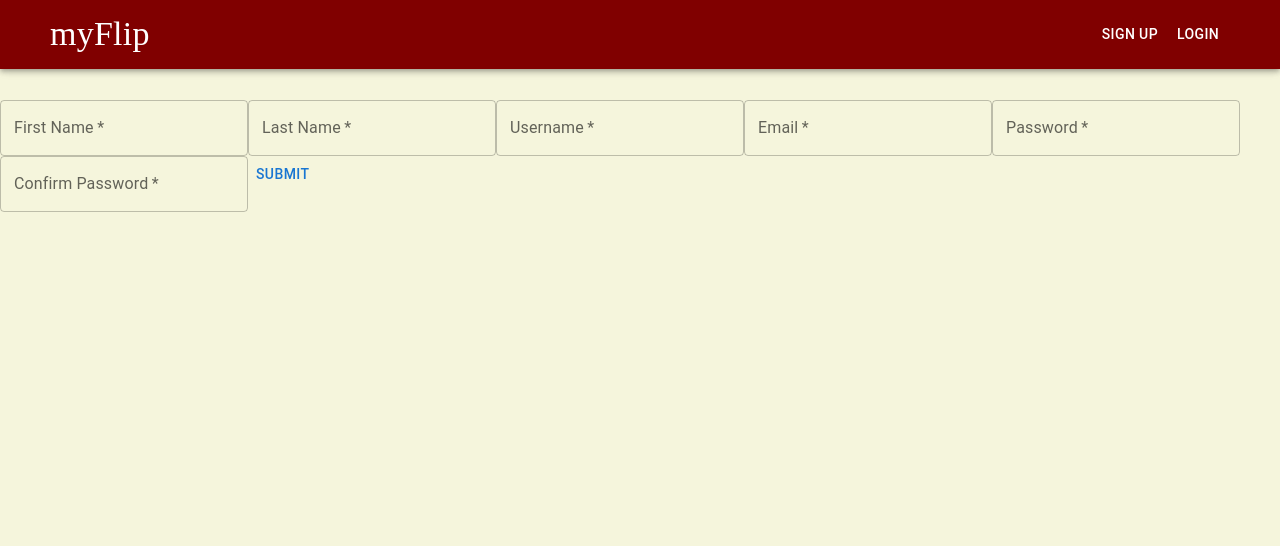
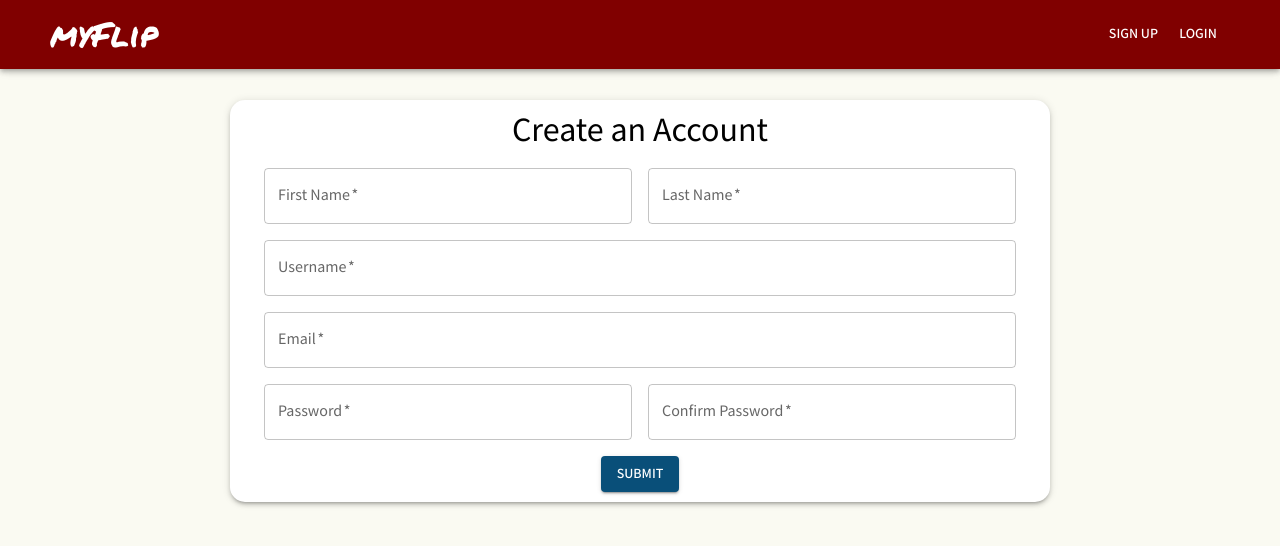
Before and after one commit to SidSaythongphet/myflip-client-frontend, a React (Create React App) app: page /signup in a window 1280 px wide. Shown: the top 546 px of the page. Built offline with nearby package versions, Linux system fonts and the light colour scheme.

Commit message:
style login and signup

```diff
--- a/package.json
+++ b/package.json
@@ -16,6 +16,7 @@
     "react-dom": "^17.0.2",
     "react-router-dom": "^6.2.2",
     "react-scripts": "5.0.0",
+    "react-toastify": "^8.2.0",
     "web-vitals": "^2.1.4"
   },
   "scripts": {
--- a/public/index.html
+++ b/public/index.html
@@ -24,6 +24,9 @@
       work correctly both with client-side routing and a non-root public URL.
       Learn how to configure a non-root public URL by running `npm run build`.
     -->
+    <link rel="preconnect" href="https://fonts.googleapis.com">
+    <link rel="preconnect" href="https://fonts.gstatic.com" crossorigin>
+    <link href="https://fonts.googleapis.com/css2?family=Mada:wght@200;300;400;500;600;700&family=Permanent+Marker&display=swap" rel="stylesheet">
     <title>React App</title>
   </head>
   <body>
--- a/src/App.jsx
+++ b/src/App.jsx
@@ -2,32 +2,76 @@ import React, { useEffect, useState } from "react";
 import { BrowserRouter as Router, Routes, Route } from "react-router-dom";
 import Login from "./components/authentication/Login";
 import Signup from "./components/authentication/Signup";
-import DashboardContainer from "./components/dashboard/DashboardContainer";
+import DashboardPage from "./components/dashboard/DashboardPage";
 import Navbar from "./components/navigation/Navbar";
 import CreatePostForm from "./components/posts/CreatePostForm";
 import PostContainer from "./components/posts/PostContainer";
 import Home from "./components/static/Home";
 import { baseURL, headers } from "./Globals";
+import { createTheme, ThemeProvider } from '@mui/material/styles';
+import { ToastContainer, toast } from 'react-toastify';
+import 'react-toastify/dist/ReactToastify.css';
+
+const theme = createTheme({
+  palette: {
+    primary: {
+      light: '#00d4ff',
+      main: '#094f79',
+      dark: '#020024',
+    },
+    secondary: {
+      light: '#ffdd72',
+      main: '#ffd54f',
+      dark: '#b29537',
+    }
+  },
+  typography: {
+    fontFamily: 'Mada',
+    fontWeightLight: 300,
+    fontWeightRegular: 400,
+    fontWeightMedium: 500,
+    fontWeightBold: 700
+  }
+})
 
 function App() {
   const [loggedIn, setLoggedIn] = useState(false)
   const [currentUser, setCurrentUser] = useState({})
   const [posts, setPosts] = useState([])
+  const [followees, setFollowees] = useState([])
+  const [isLoaded, setIsLoaded] = useState(false)
+
+  const notifyErrors = message => toast.error(message);
 
   const loginUser = user => {
     setCurrentUser(user)
+    setFollowees(user.followees)
     setLoggedIn(true)
   }
 
   const logoutUser = () => {
     setCurrentUser({})
     setLoggedIn(false)
+    setPosts([])
+    setFollowees([])
     localStorage.removeItem('jwt')
   }
-
+  console.log("Posts:", posts)
+  console.log("CurrentUser:", currentUser)
+  console.log("Followees:", followees)
   // check if local storage has token and if so, set current user
   useEffect(() => {
     const token = localStorage.getItem('jwt')
+    const fetchPosts = async () => {
+      const response = await fetch(baseURL + '/posts')
+      const data = await response.json()
+      if (response.ok) {
+        setPosts(data)
+      } else {
+        console.log(data.errors)
+      }
+    }
+
     if (token && !loggedIn) {
 
       fetch(baseURL + '/profile', {
@@ -37,18 +81,13 @@ function App() {
         }
       })
       .then(resp => resp.json())
-        .then(user => loginUser(user))
+      .then(user => {
+        loginUser(user)
+      })
     }
 
     if (loggedIn) {
-      fetch(baseURL + '/posts', {
-        method: "GET",
-        headers: {
-          "Authorization": `Bearer ${ token }`
-        }
-      })
-        .then(resp => resp.json())
-        .then(data => setPosts(data))
+      fetchPosts()
     }
   }, [loggedIn])
 
@@ -56,18 +95,33 @@ function App() {
     setCurrentUser(user)
   }
 
+  const handleNewPost = (newPost) => {
+    setPosts([...posts, newPost])
+  }
+
+  const handleDeletePost = (deletedPost) => {
+    const updatePosts = posts.filter(post => post.id !== deletedPost.id)
+    setPosts(updatePosts)
+  }
+
+  const handleFollow = user => {
+    setFollowees([...followees, user])
+  }
+
   return (
+    <ThemeProvider theme={theme}>
       <Router>
         <Navbar logoutUser={ logoutUser} loggedIn={ loggedIn } currentUser={ currentUser }/>
-       {loggedIn ? <h1>Welcome, { currentUser.first_name }</h1> : null}
+        <ToastContainer/>
         <Routes>
-        <Route path='/' element={ <PostContainer posts={ posts } currentUser={ currentUser }/> } />
-        <Route path='/dashboard/:username' element={ <DashboardContainer currentUser={ currentUser } onUpdateUser={ handleUpdateUser } /> }/>
-        <Route path='/signup' element={ <Signup loginUser={ loginUser } loggedIn={ loggedIn }/> } />
-        <Route path='/login' element={ <Login loginUser={ loginUser } loggedIn={ loggedIn } /> } />
-        <Route path='/newpost' element={ <CreatePostForm currentUser={ currentUser }/> } />
+          <Route path='/' element={ <PostContainer posts={ posts } currentUser={ currentUser } onDeletePost={ handleDeletePost } onFollow={ handleFollow } isLoaded={ isLoaded }/> } />
+          <Route path='/dashboard/:username' element={ <DashboardPage currentUser={ currentUser } notifyErrors={ notifyErrors } onUpdateUser={ handleUpdateUser } followees={ followees }/> }/>
+          <Route path='/signup' element={ <Signup loginUser={ loginUser } loggedIn={ loggedIn } notifyErrors={ notifyErrors }/> } />
+          <Route path='/login' element={ <Login loginUser={ loginUser } loggedIn={ loggedIn } notifyErrors={ notifyErrors } /> } />
+          <Route path='/newpost' element={ <CreatePostForm currentUser={ currentUser } onNewPost={ handleNewPost }/> } />
         </Routes>
       </Router>
+    </ThemeProvider>
   )
 }
 
--- a/src/components/authentication/Login.jsx
+++ b/src/components/authentication/Login.jsx
@@ -1,10 +1,11 @@
 import React, { useState, useEffect } from 'react';
-import { Box, Button, TextField } from '@mui/material';
+import { Button, TextField, Grid, Typography } from '@mui/material';
 import { baseURL, headers } from '../../Globals';
 import { useNavigate } from 'react-router-dom';
+import StyledBox from '../styles/StyledBox';
 
 
-const Login = ({ loginUser, loggedIn }) => {
+const Login = ({ loginUser, loggedIn, notifyErrors }) => {
   const [username, setUsername] = useState('')
   const [password, setPassword] = useState('')
   const navigate = useNavigate()
@@ -34,39 +35,48 @@ const Login = ({ loginUser, loggedIn }) => {
     if (response.ok) {
       loginUser(data.user)
       localStorage.setItem('jwt', data.token)
-      navigate('/')
+      navigate(`/dashboard/${ username }`)
     } else {
-      //TODO add toast error
-      console.log(data.errors)
+      data.errors.map(err => notifyErrors(err))
     }
   }
 
   return (
-    <Box
-        component="form"
-        sx={{
-            '& .MuiTextField-root': { m: 1, width: '25ch' },
-            }}
-        noValidate
-        autoComplete="off"
-    >
+    <Grid container justifyContent="center">
+      <Grid item>
+        <StyledBox width="600px">
+          <Grid container spacing={2} justifyContent="center">
+            <Grid item xs={12} textAlign="center">
+              <Typography variant='h4'>Login</Typography>
+            </Grid>
+            <Grid item xs={9}>
               <TextField
                 required
                 label="Username"
                 name="username"
+                fullWidth
                 value={ username }
                 onChange={ (e) => setUsername(e.target.value) }
               />
+            </Grid>
+            <Grid item xs={9}>
               <TextField
                 required
                 label="Password"
                 type="password"
                 name="password"
+                fullWidth
                 value={ password }
                 onChange={ (e) => setPassword(e.target.value) }
               />
-      <Button onClick={ handleSubmit }>Submit</Button>
-    </Box>
+            </Grid>
+            <Grid item xs={12} textAlign="center">
+              <Button onClick={ handleSubmit } variant='contained'>Submit</Button>
+            </Grid>
+          </Grid>
+        </StyledBox>
+      </Grid>
+    </Grid>
   )
 }
 
--- a/src/components/authentication/Signup.jsx
+++ b/src/components/authentication/Signup.jsx
@@ -1,10 +1,10 @@
 import React, { useState, useEffect } from 'react';
-import { Box, Button, Grid, TextField } from '@mui/material';
+import { Button, Grid, TextField, Typography } from '@mui/material';
 import { baseURL, headers } from '../../Globals';
 import { useNavigate } from 'react-router-dom';
-import { fileChecksum } from '../utils/checksum';
+import StyledBox from '../styles/StyledBox';
 
-const Signup = ({ loginUser, loggedIn }) => {
+const Signup = ({ loginUser, loggedIn, notifyErrors }) => {
   const [userData, setUserData] = useState({
     first_name: "",
     last_name: "",
@@ -13,8 +13,6 @@ const Signup = ({ loginUser, loggedIn }) => {
     password: "",
     password_confirmation: ""
   })
-  // const [file, setFile] = useState(null)
-  // const [profilePicture, setProfilePicture] = useState("")
 
   const navigate = useNavigate()
 
@@ -25,25 +23,14 @@ const Signup = ({ loginUser, loggedIn }) => {
   }, [loggedIn])
 
   const handleChange = (e) => {
-    // if (e.target.type === 'file') {
-    //   setFile(e.target.files[0])
-    // }
-    // if (e.target.name !== 'profile_picture') {
     setUserData({
       ...userData,
       [e.target.name]: e.target.value
     })
-    // }
   }
 
   const handleSubmit = async (e) => {
     e.preventDefault()
-
-    const strongParams = {
-      user: {
-        ...userData
-      }
-    }
 
     const response = await fetch(baseURL + '/signup', {
       method: 'POST',
@@ -56,65 +43,90 @@ const Signup = ({ loginUser, loggedIn }) => {
       localStorage.setItem('jwt', data.token)
       navigate(`/dashboard/${ data.user.username }`)
     } else {
-      console.log(data.errors)
+      data.errors.map(err => notifyErrors(err))
     }
   }
 
   return (
     <Grid container justifyContent="center">
       <Grid item>
-        <Box
-          component="form"
-          noValidate
-          autoComplete="off"
-        >
+        <StyledBox width="800px">
+          <Grid container spacing={2}>
+            <Grid item xs={12} textAlign="center">
+              <Typography variant='h4'>Create an Account</Typography>
+            </Grid>
+            <Grid item xs={12} container spacing={2}>
+              <Grid item xs={6}>
                 <TextField
                   required
                   label="First Name"
                   name="first_name"
+                  fullWidth
                   value={ userData.first_name }
                   onChange={ handleChange }
                 />
+              </Grid>
+              <Grid item xs={6}>
                 <TextField
                   required
                   label="Last Name"
                   name="last_name"
+                  fullWidth
                   value={ userData.last_name }
                   onChange={ handleChange }
                 />
+              </Grid>
+            </Grid>
+            <Grid item xs={12}>
               <TextField
                 required
                 label="Username"
                 name="username"
+                fullWidth
                 value={ userData.username }
                 onChange={ handleChange }
               />
+            </Grid>
+            <Grid item xs={12}>
               <TextField
                 required
                 label="Email"
                 type="email"
                 name="email"
+                fullWidth
                 value={ userData.email }
                 onChange={ handleChange }
               />
+            </Grid>
+            <Grid item xs={12} container spacing={2}>
+              <Grid item xs={6}>
                 <TextField
                   required
                   label="Password"
                   type="password"
                   name="password"
+                  fullWidth
                   value={ userData.password }
                   onChange={ handleChange }
                 />
+              </Grid>
+              <Grid item xs={6}>
                 <TextField
                   required
                   label="Confirm Password"
                   type="password"
                   name="password_confirmation"
+                  fullWidth
                   value={ userData.password_confirmation }
                   onChange={ handleChange }
                 />
-          <Button onClick={ handleSubmit }>Submit</Button>
-        </Box>
+              </Grid>
+            </Grid>
+            <Grid item xs={12} textAlign="center">
+              <Button onClick={ handleSubmit } variant='contained'>Submit</Button>
+            </Grid>
+          </Grid>
+        </StyledBox>
       </Grid>
     </Grid>
   )
--- a/src/index.css
+++ b/src/index.css
@@ -5,7 +5,12 @@ body {
     sans-serif;
   -webkit-font-smoothing: antialiased;
   -moz-osx-font-smoothing: grayscale;
-  background-color: beige;
+  background-color: rgb(250, 250, 242);
+}
+
+.font-link {
+  font-family: 'Mada', sans-serif;
+  font-family: 'Permanent Marker', cursive;
 }
 
 code {
```
Also changed, not shown: 1 other file (tests, documents, lock files or other folders). Lines whose indentation alone changed are shown as unchanged.
